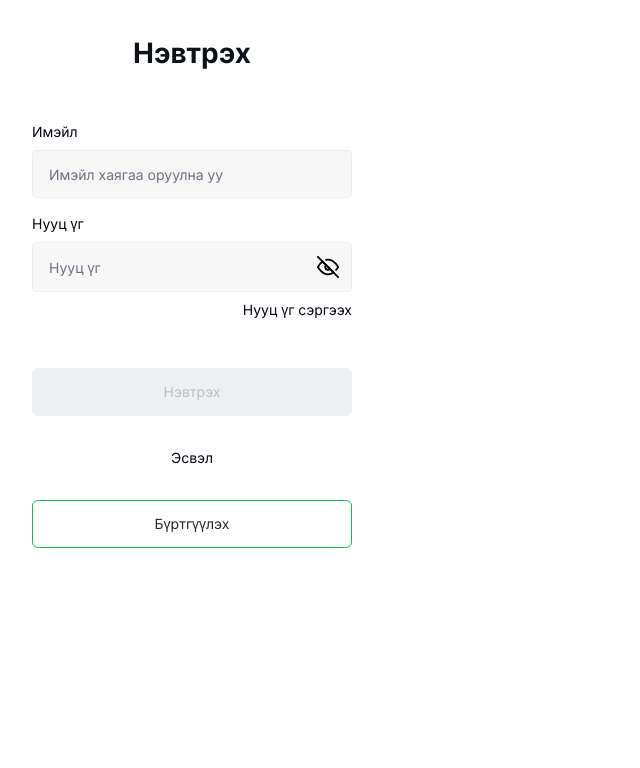
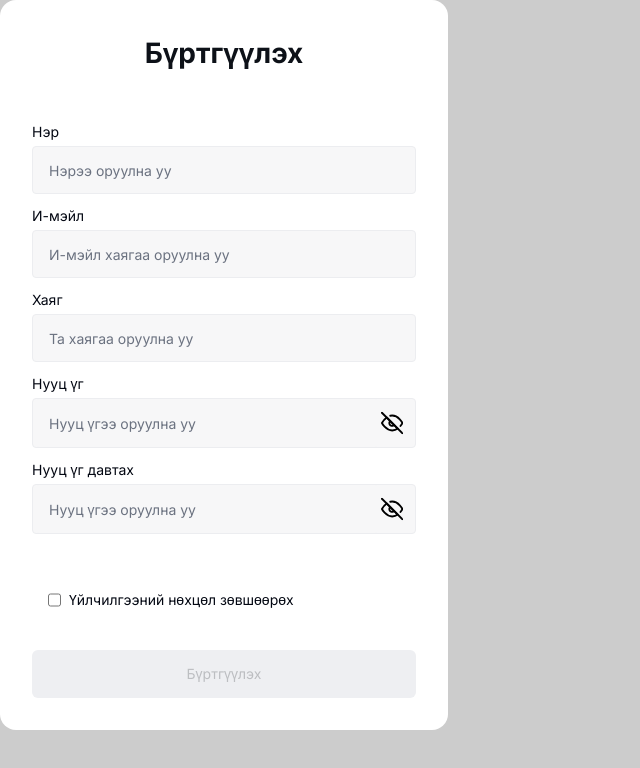
Before and after one commit to 2K241B/Sukhbat-FoodDelivery, a Next.js app in the folder FE/: page / in a window 1280 px wide. Shown: the top 768 px of the page, without its empty margins (0-640 px from the left). Built offline with nearby package versions, Linux system fonts and the light colour scheme.

Commit message:
[FE] SignUp page

```diff
--- a/FE/src/app/page.js
+++ b/FE/src/app/page.js
@@ -1,11 +1,11 @@
-import Footer from '@/components/Footer';
 import Login from '@/components/Login';
-import Navbar from '@/components/Navbar';
+import SignUp from '@/components/SignUp';
 
 export default function Home() {
   return (
-    <main className="w-full">
-      <Login />
+    <main className="w-full bg-[#ccc] h-screen">
+      {/* <Login /> */}
+      <SignUp />
     </main>
   );
 }
--- a/FE/src/components/Login.jsx
+++ b/FE/src/components/Login.jsx
@@ -2,11 +2,11 @@ import EyeIcon from './icons/eyeIcon';
 import { Button } from './ui/button';
 import { Input } from './ui/input';
 
-const styles = {
+export const styles = {
   container: 'w-[384px] h-[485px] rounded-[16px] flex flex-col gap-[48px]  p-8',
   header: 'text-[#0D1118] text-center text-[28px] font-bold',
   form: 'flex flex-col items-start gap-4 w-full text-sm',
-  inputContainer: 'flex flex-col gap-2 w-full text-sm',
+  inputContainer: 'flex flex-col gap-1 w-full text-sm',
   subContainer: 'flex flex-col w-full gap-8 items-center text-sm',
   input:
     'w-full flex items-center justify-between border-[#ECEDF0] border-[0.5px] bg-[#F7F7F8] text-[#8B8E95] rounded-[4px] pr-3',
--- /dev/null
+++ b/FE/src/components/SignUp.jsx
@@ -0,0 +1,68 @@
+import { EyeIcon } from './icons';
+import { styles } from './Login';
+import { Button } from './ui/button';
+import { Input } from './ui/input';
+
+const style = {
+  container:
+    'p-8 flex flex-col gap-12 rounded-[16px] max-w-[448px] h-fit bg-white',
+  form: 'flex flex-col gap-3',
+  bottomContainer: 'flex flex-col gap-8',
+  checkbox: 'flex gap-2 px-4 py-2 text-sm',
+};
+
+export const SignUp = () => {
+  return (
+    <div className={style.container}>
+      <h2 className={styles.header}>Бүртгүүлэх</h2>
+      <form className={style.form}>
+        <div className={styles.inputContainer}>
+          <h3>Нэр</h3>
+          <Input placeholder="Нэрээ оруулна уу" className={styles.input} />
+        </div>
+        <div className={styles.inputContainer}>
+          <h3>И-мэйл</h3>
+          <Input
+            placeholder="И-мэйл хаягаа оруулна уу"
+            className={styles.input}
+          />
+        </div>
+        <div className={styles.inputContainer}>
+          <h3>Хаяг</h3>
+          <Input placeholder="Та хаягаа оруулна уу" className={styles.input} />
+        </div>
+        <div className={styles.inputContainer}>
+          <h3>Нууц үг</h3>
+          <div className={styles.input}>
+            <Input
+              type="password"
+              placeholder="Нууц үгээ оруулна уу"
+              className={styles.borderOff}
+            ></Input>
+            <EyeIcon />
+          </div>
+        </div>
+        <div className={styles.inputContainer}>
+          <h3>Нууц үг давтах</h3>
+          <div className={styles.input}>
+            <Input
+              type="password"
+              placeholder="Нууц үгээ оруулна уу"
+              className={styles.borderOff}
+            ></Input>
+            <EyeIcon />
+          </div>
+        </div>
+      </form>
+      <div className={style.bottomContainer}>
+        <div className={style.checkbox}>
+          <input type="checkbox" />
+          <p>Үйлчилгээний нөхцөл зөвшөөрөх</p>
+        </div>
+        <Button className={styles.ButtonStyle1}>Бүртгүүлэх</Button>
+      </div>
+    </div>
+  );
+};
+
+export default SignUp;
```
